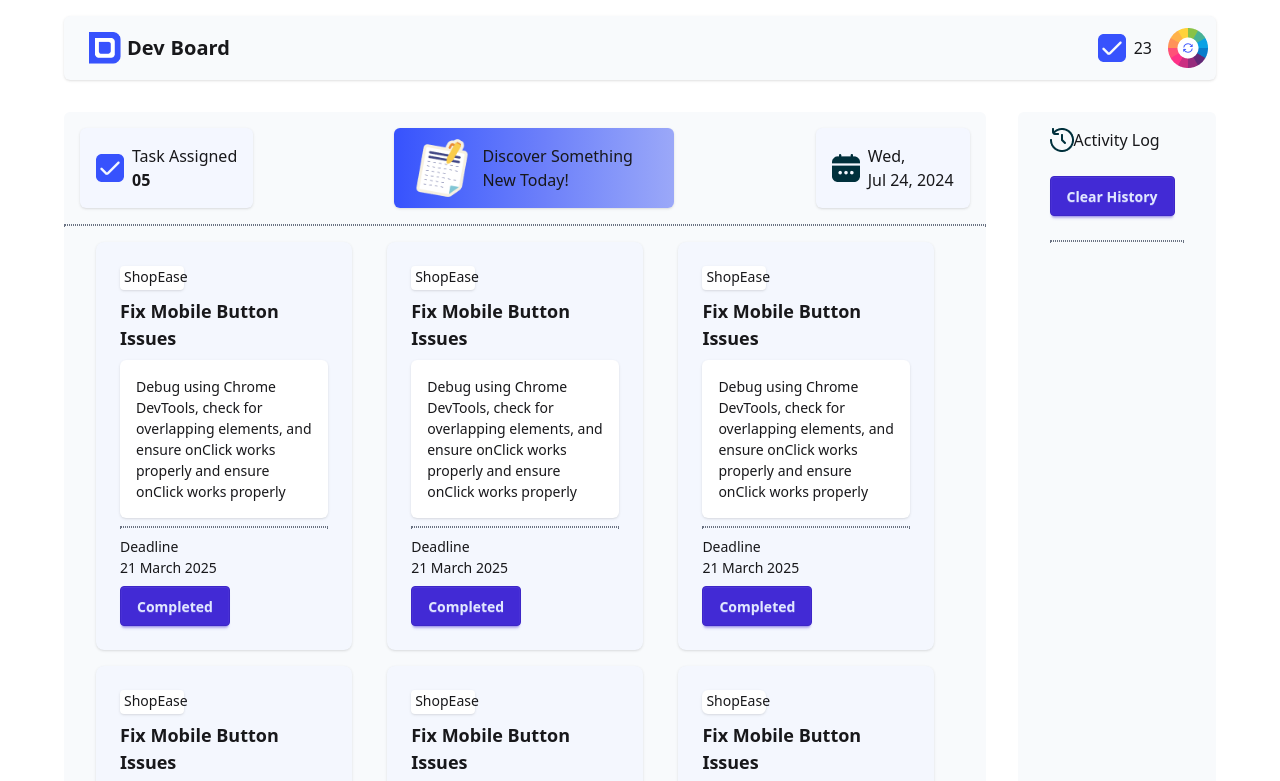
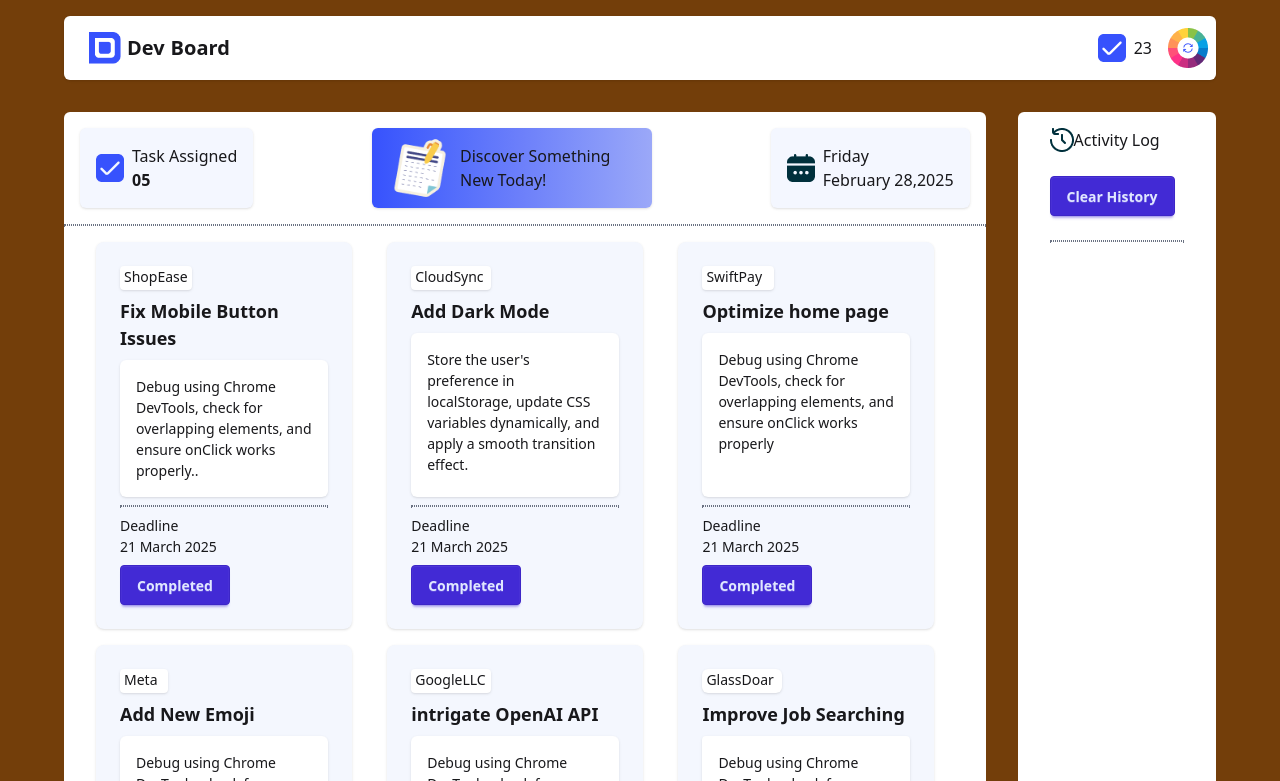
Before and after one commit to Shahriar-Utchas/A05-Dev-Board, a plain HTML site: page index.html in a window 1280 px wide. Both pictures are taken after a click on the button 1188 px from the left and 48 px from the top of the page. Shown: the top 781 px of the page. Drawn offline with nearby package versions, Linux system fonts and the light colour scheme.

Commit message:
JS functionality added

```diff
--- /dev/null
+++ b/JS/indexPage.js
@@ -0,0 +1,18 @@
+//blog page connection
+const discover = document.getElementById("discover");
+discover.addEventListener("click", () => {
+  window.location.href = "blog.html";
+});
+
+//set the date
+const { formattedDate, formattedDay } = getDate();
+document.getElementById("date-month-year").innerText = formattedDate;
+document.getElementById("date-day").innerText = formattedDay;
+
+//random theme
+const randomTheme = document.getElementById("random-theme");
+randomTheme.addEventListener("click", () => {
+  const themes = ["bg-[#F4F7FF] ", "bg-black ", "bg-gray-800 ", "bg-blue-900", "bg-yellow-900"];
+  const randomTheme = themes[Math.floor(Math.random() * themes.length)];
+  document.body.className = randomTheme;
+});
--- /dev/null
+++ b/JS/utilities.js
@@ -0,0 +1,15 @@
+function getDate() {
+    const today = new Date();
+    const mm = today.getMonth();
+    const dd = String(today.getDate());
+    const yyyy = today.getFullYear();
+    const day = today.getDay();
+
+    const days = ["Sunday", "Monday", "Tuesday", "Wednesday", "Thursday", "Friday", "Saturday"];
+    const months = ["January", "February", "March", "April", "May", "June", "July", "August", "September", "October", "November", "December"];
+
+    return {
+      formattedDate: `${months[mm]} ${dd},${yyyy}`,
+      formattedDay: days[day]
+    };
+}
--- a/index.html
+++ b/index.html
@@ -12,10 +12,10 @@
     />
     <script src="https://cdn.jsdelivr.net/npm/@tailwindcss/browser@4"></script>
   </head>
-  <body>
+  <body class="bg-[#F4F7FF]">
     <!-- Navbar -->
     <section class="navbar p-4 px-16">
-      <div class="navbar bg-slate-50 rounded-md shadow-sm">
+      <div class="navbar bg-white rounded-md shadow-sm">
         <div class="flex-1">
           <a class="btn btn-ghost text-xl">
             <img class="w-8" src="assets/logo.png" alt="logo" srcset="" />
@@ -27,7 +27,7 @@
             <img src="assets/checkbox.png" alt="checkbox" srcset="" />
             <span>23</span>
           </div>
-          <button class="cursor-pointer">
+          <button id="random-theme" class="cursor-pointer ">
             <img src="assets/theme-btn.png" alt="theme" srcset="" />
           </button>
         </div>
@@ -35,7 +35,7 @@
     </section>
     <!-- Main -->
     <section class="main m-4 mx-16 flex gap-8">
-      <div class="content bg-slate-50 rounded-md flex flex-col min-w-[80%]">
+      <div class="content bg-white rounded-md flex flex-col min-w-[80%]">
         <div class="heading p-4 flex justify-between items-center">
           <div
             class="flex items-center gap-2 p-4 bg-[#F4F7FF] rounded-md shadow-sm"
@@ -50,7 +50,7 @@
             class="flex items-center gap-2 p-4 bg-gradient-to-r from-[#3752FD] via-[#6C7FFA] via-53% to-[#9BA8F8] rounded-md shadow-sm h-20 w-70"
           >
             <img class="w-16" src="assets/board.png" alt="" />
-            <div>
+            <div id="discover" class="cursor-pointer">
               <p>Discover Something</p>
               <p>New Today!</p>
             </div>
@@ -60,8 +60,8 @@
           >
             <img src="assets/calender.png" alt="" />
             <div>
-              <p>Wed,</p>
-              <p>Jul 24, 2024</p>
+              <p id="date-day">Wed,</p>
+              <p id="date-month-year">Jul 24, 2024</p>
             </div>
           </div>
         </div>
@@ -73,13 +73,13 @@
           <!-- card-1 -->
           <div class="card w-64 bg-[#f4f7fe] card-md shadow-sm">
             <div class="card-body">
-              <h2 class="bg-[#FFFFFF] px-1 w-16 h-6 rounded-sm shadow-sm">
+              <h2 class="bg-[#FFFFFF] px-1 w-18 h-6 rounded-sm shadow-sm">
                 ShopEase
               </h2>
               <h1 class="card-title">Fix Mobile Button Issues</h1>
               <p class="bg-[#FFFFFF] p-4 rounded-md shadow-sm">
                 Debug using Chrome DevTools, check for overlapping elements, and
-                ensure onClick works properly and ensure onClick works properly
+                ensure onClick works properly..
               </p>
               <hr class="border border-dotted border-gray-500 w-full" />
 
@@ -95,13 +95,13 @@
           <!-- card-2 -->
           <div class="card w-64 bg-[#f4f7fe] card-md shadow-sm">
             <div class="card-body">
-              <h2 class="bg-[#FFFFFF] px-1 w-16 h-6 rounded-sm shadow-sm">
-                ShopEase
+              <h2 class="bg-[#FFFFFF] px-1 w-20 h-6 rounded-sm shadow-sm">
+                CloudSync
               </h2>
-              <h1 class="card-title">Fix Mobile Button Issues</h1>
+              <h1 class="card-title">Add Dark Mode</h1>
               <p class="bg-[#FFFFFF] p-4 rounded-md shadow-sm">
-                Debug using Chrome DevTools, check for overlapping elements, and
-                ensure onClick works properly and ensure onClick works properly
+                Store the user's preference in localStorage, update CSS
+                variables dynamically, and apply a smooth transition effect.
               </p>
               <hr class="border border-dotted border-gray-500 w-full" />
 
@@ -117,13 +117,13 @@
           <!-- card-3 -->
           <div class="card w-64 bg-[#f4f7fe] card-md shadow-sm">
             <div class="card-body">
-              <h2 class="bg-[#FFFFFF] px-1 w-16 h-6 rounded-sm shadow-sm">
-                ShopEase
+              <h2 class="bg-[#FFFFFF] px-1 w-18 h-6 rounded-sm shadow-sm">
+                SwiftPay
               </h2>
-              <h1 class="card-title">Fix Mobile Button Issues</h1>
+              <h1 class="card-title">Optimize home page</h1>
               <p class="bg-[#FFFFFF] p-4 rounded-md shadow-sm">
                 Debug using Chrome DevTools, check for overlapping elements, and
-                ensure onClick works properly and ensure onClick works properly
+                ensure onClick works properly
               </p>
               <hr class="border border-dotted border-gray-500 w-full" />
 
@@ -137,12 +137,12 @@
             </div>
           </div>
           <!-- card-4 -->
-          <div class="card w-64 bg-[#f4f7fe] card-md shadow-sm">
+          <div class="card w-64 bg-[rgb(244,247,254)] card-md shadow-sm">
             <div class="card-body">
-              <h2 class="bg-[#FFFFFF] px-1 w-16 h-6 rounded-sm shadow-sm">
-                ShopEase
+              <h2 class="bg-[#FFFFFF] px-1 w-12 h-6 rounded-sm shadow-sm">
+                Meta
               </h2>
-              <h1 class="card-title">Fix Mobile Button Issues</h1>
+              <h1 class="card-title">Add New Emoji</h1>
               <p class="bg-[#FFFFFF] p-4 rounded-md shadow-sm">
                 Debug using Chrome DevTools, check for overlapping elements, and
                 ensure onClick works properly and ensure onClick works properly
@@ -161,10 +161,10 @@
           <!-- card-5 -->
           <div class="card w-64 bg-[#f4f7fe] card-md shadow-sm">
             <div class="card-body">
-              <h2 class="bg-[#FFFFFF] px-1 w-16 h-6 rounded-sm shadow-sm">
-                ShopEase
+              <h2 class="bg-[#FFFFFF] px-1 w-20 h-6 rounded-sm shadow-sm">
+                GoogleLLC
               </h2>
-              <h1 class="card-title">Fix Mobile Button Issues</h1>
+              <h1 class="card-title">intrigate OpenAI API</h1>
               <p class="bg-[#FFFFFF] p-4 rounded-md shadow-sm">
                 Debug using Chrome DevTools, check for overlapping elements, and
                 ensure onClick works properly and ensure onClick works properly
@@ -183,10 +183,10 @@
           <!-- card-6 -->
           <div class="card w-64 bg-[#f4f7fe] card-md shadow-sm">
             <div class="card-body">
-              <h2 class="bg-[#FFFFFF] px-1 w-16 h-6 rounded-md shadow-sm">
-                ShopEase
+              <h2 class="bg-[#FFFFFF] px-1 w-20 h-6 rounded-md shadow-sm">
+                GlassDoar
               </h2>
-              <h1 class="card-title">Fix Mobile Button Issues</h1>
+              <h1 class="card-title">Improve Job Searching</h1>
               <p class="bg-[#FFFFFF] p-4 rounded-sm shadow-sm">
                 Debug using Chrome DevTools, check for overlapping elements, and
                 ensure onClick works properly and ensure onClick works properly
@@ -206,7 +206,7 @@
       </div>
       <!-- Sidebar -->
       <!-- Activity Log -->
-      <div class="activity-log rounded-md bg-slate-50 w-full p-4 px-8">
+      <div class="activity-log rounded-md bg-white w-full p-4 px-8">
         <div class="flex">
           <img src="assets/activity.png" alt="" />
           <p>Activity Log</p>
@@ -218,5 +218,7 @@
         <hr class="border border-dotted border-gray-500 w-full" />
       </div>
     </section>
+    <script src="JS/utilities.js"></script>
+    <script src="JS/indexPage.js"></script>
   </body>
 </html>
```
Also changed, not shown: blog.html (added, +11 -0 lines).
